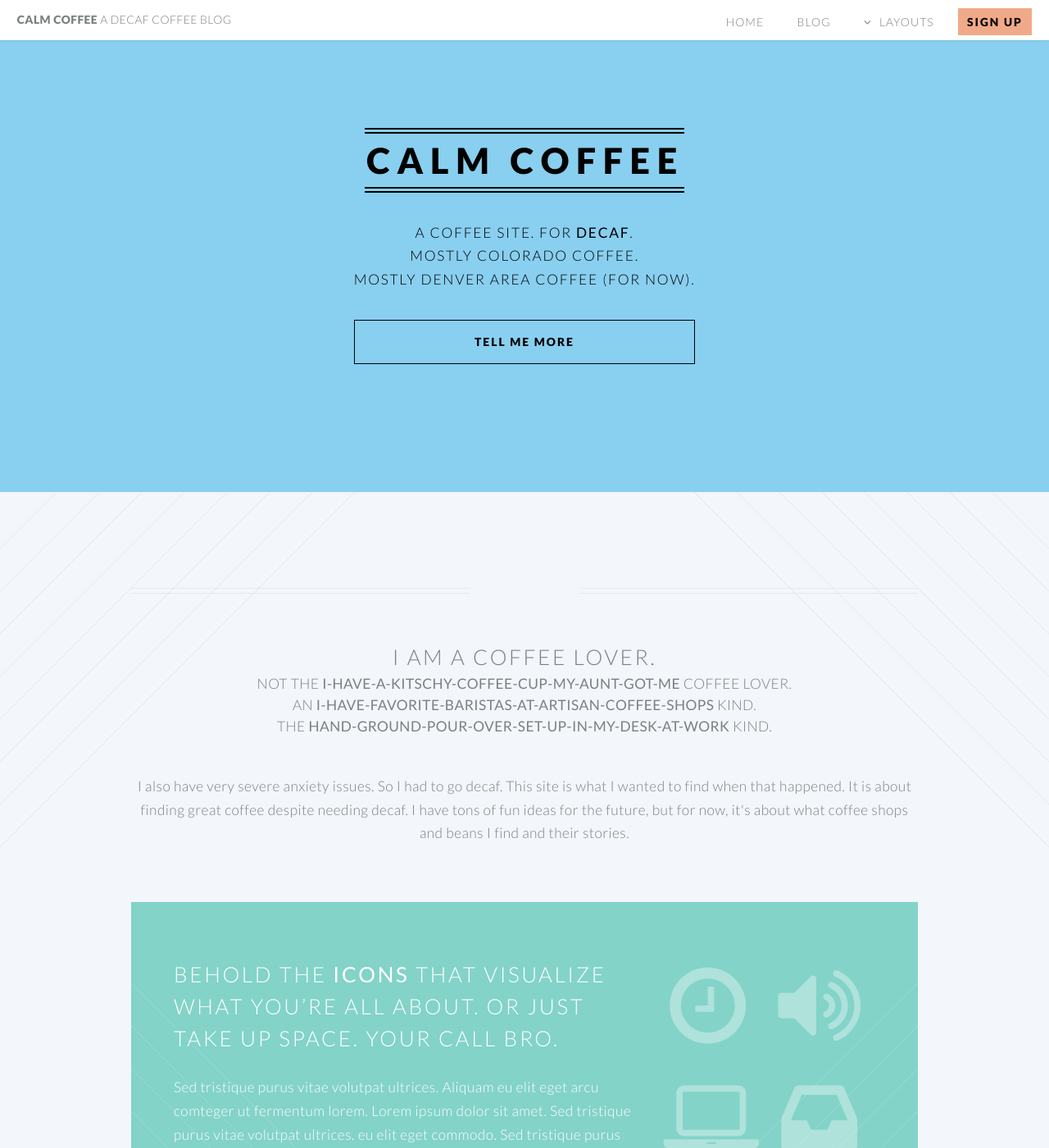
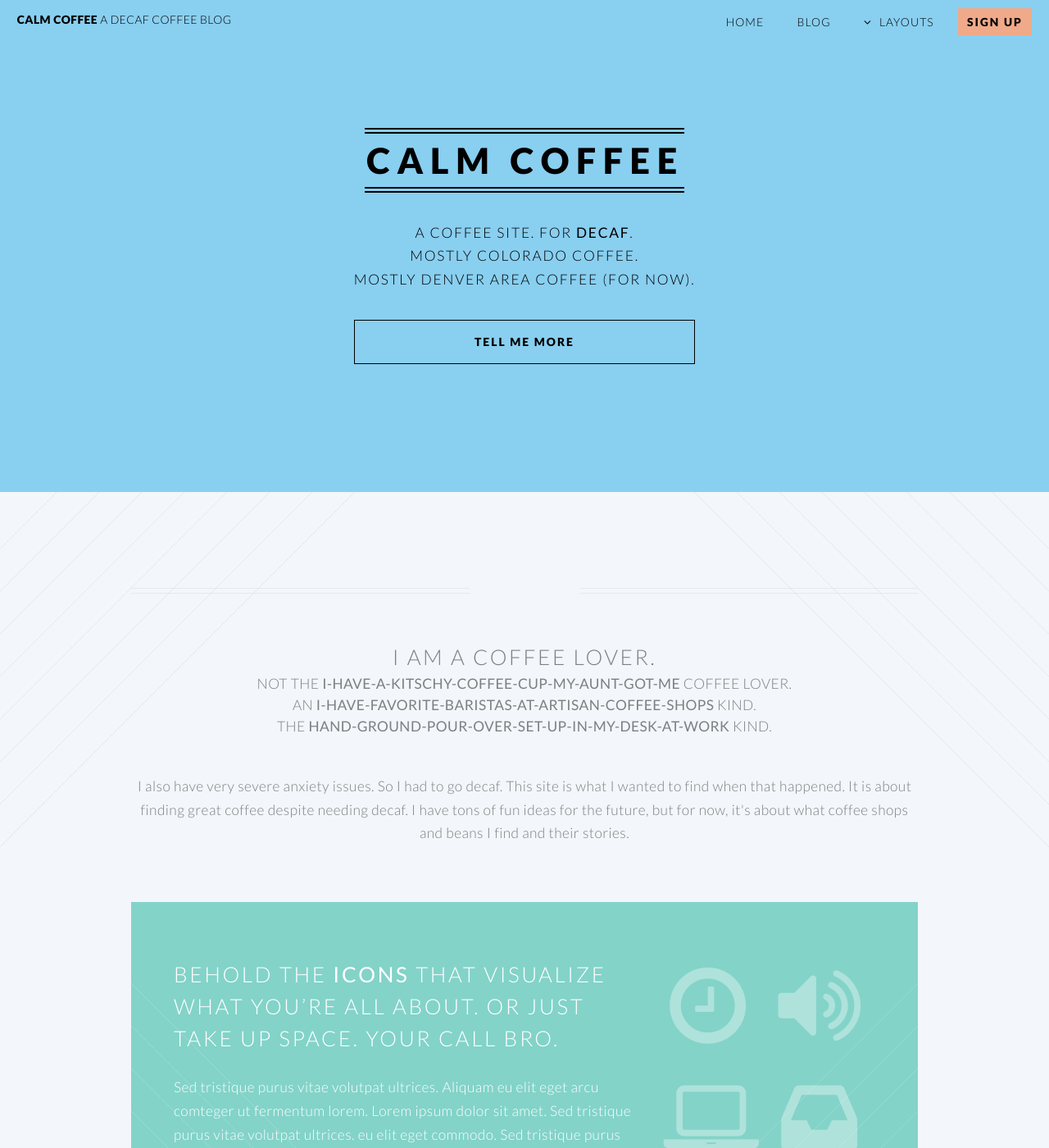
Before and after one commit to calmcoffee/calmcoffee.github.io, a Jekyll site: the page built from index.html, in a window 1280 px wide and 1400 px high. Shown: the whole window at 82% size. Built offline with Jekyll 4.4.1, drawn with Linux system fonts in a browser that asks for light colours.

Commit message:
updated header color and padding

```diff
--- a/css/style.css
+++ b/css/style.css
@@ -614,9 +614,9 @@
 	@keyframes reveal-header { 0% { top: -5em; } 100% { top: 0; } }
 
 	#header {
-		background: white;
-		box-shadow: 0 1px 2px 0 rgba(0, 0, 0, 0.075);
-		color: inherit;
+		background: #89cff0;
+		/*box-shadow: 0 1px 2px 0 rgba(0, 0, 0, 0.075);*/
+		color: black;
 		cursor: default;
 		font-size: 0.8em;
 		left: 0;
```
